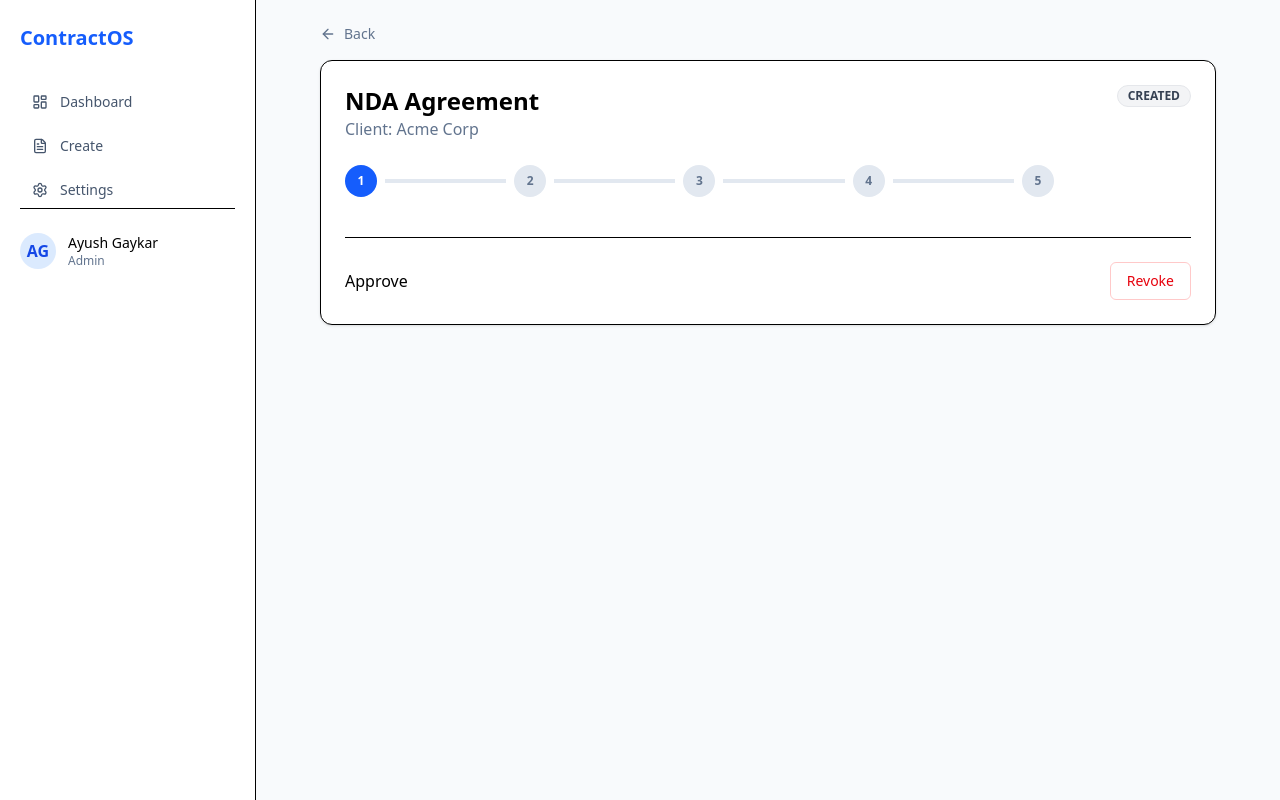
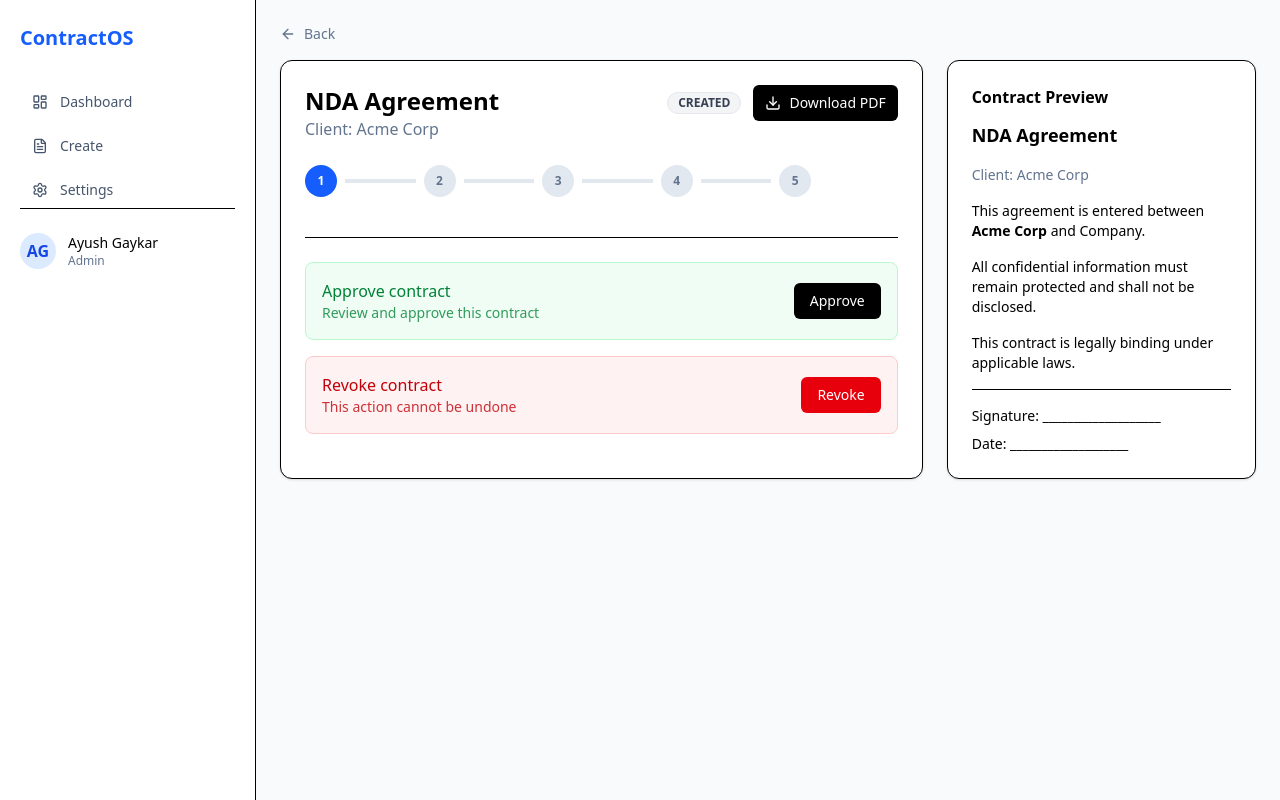
Before and after one commit to Shrol69/Contract-Management-Platform, a Next.js app in the folder contract-app/: page /contract/1 in a window 1280 px wide. Built offline with nearby package versions, Linux system fonts and the light colour scheme.

Commit message:
adding dowanload button

```diff
--- a/contract-app/app/contract/[id]/page.tsx
+++ b/contract-app/app/contract/[id]/page.tsx
@@ -3,7 +3,9 @@
 import { useParams, useRouter } from "next/navigation";
 import { useStore } from "@/store/useStore";
 import { StatusBadge } from "@/components/StatusBadge";
-import { ArrowLeft } from "lucide-react";
+import { ArrowLeft, Download } from "lucide-react";
+import jsPDF from "jspdf";
+import html2canvas from "html2canvas";
 
 const steps = [
   "CREATED",
@@ -33,8 +35,50 @@ export default function ContractDetail() {
   const currentStep =
     steps.indexOf(contract.status);
 
+  /* PDF FUNCTION */
+  async function downloadPDF() {
+    const input = document.getElementById(
+      "contract-preview"
+    );
+
+    if (!input) return;
+
+    const canvas = await html2canvas(input);
+    const imgData = canvas.toDataURL("image/png");
+
+    const pdf = new jsPDF("p", "mm", "a4");
+    const imgWidth = 210;
+    const imgHeight =
+      (canvas.height * imgWidth) /
+      canvas.width;
+
+    pdf.addImage(
+      imgData,
+      "PNG",
+      0,
+      0,
+      imgWidth,
+      imgHeight
+    );
+
+    /* CLEAN FILE NAME */
+    const safeClient =
+      contract.clientName
+        .replace(/\s+/g, "_")
+        .toLowerCase();
+
+    const safeContract =
+      contract.blueprintName
+        .replace(/\s+/g, "_")
+        .toLowerCase();
+
+    pdf.save(
+      `${safeClient}_${safeContract}.pdf`
+    );
+  }
+
   return (
-    <div className="max-w-4xl mx-auto">
+    <div className="max-w-5xl mx-auto">
 
       {/* Back */}
       <button
@@ -44,7 +88,10 @@ export default function ContractDetail() {
         <ArrowLeft size={16} /> Back
       </button>
 
-      <div className="bg-white border rounded-xl p-6 shadow-sm">
+      <div className="grid md:grid-cols-3 gap-6">
+
+        {/* LEFT PANEL */}
+        <div className="md:col-span-2 bg-white border rounded-xl p-6 shadow-sm">
 
           {/* Header */}
           <div className="flex justify-between items-start mb-6">
@@ -57,7 +104,20 @@ export default function ContractDetail() {
               </p>
             </div>
 
-          <StatusBadge status={contract.status} />
+            <div className="flex items-center gap-3">
+              <StatusBadge
+                status={contract.status}
+              />
+
+              {/* DOWNLOAD BUTTON */}
+              <button
+                onClick={downloadPDF}
+                className="flex items-center gap-2 bg-black text-white px-3 py-2 rounded-md text-sm hover:opacity-90"
+              >
+                <Download size={16} />
+                Download PDF
+              </button>
+            </div>
           </div>
 
           {/* Stepper */}
@@ -92,90 +152,184 @@ export default function ContractDetail() {
             ))}
           </div>
 
-        {/* Actions */}
-        <div className="flex gap-3 border-t pt-6">
+          {/* ACTIONS */}
+          <div className="border-t pt-6 space-y-4">
 
             {contract.status === "CREATED" && (
-            <button
+              <ActionCard
+                title="Approve contract"
+                desc="Review and approve this contract"
+                color="green"
+                btn="Approve"
                 onClick={() =>
                   updateStatus(
                     contract.id,
                     "APPROVED"
                   )
                 }
-              className="btn-primary"
-            >
-              Approve
-            </button>
+              />
             )}
 
             {contract.status === "APPROVED" && (
-  <div className="bg-blue-50 border border-blue-200 p-4 rounded-lg flex justify-between items-center">
-
-    <div>
-      <p className="font-medium">
-        Ready to send contract
-      </p>
-      <p className="text-sm text-slate-500">
-        This will notify the client via email
-      </p>
-    </div>
-
-    <button
+              <ActionCard
+                title="Ready to send"
+                desc="Client will receive email"
+                color="blue"
+                btn="Send Contract"
                 onClick={() =>
-        updateStatus(contract.id, "SENT")
+                  updateStatus(
+                    contract.id,
+                    "SENT"
+                  )
                 }
-      className="bg-blue-600 text-white px-4 py-2 rounded-md text-sm"
-    >
-      Send Contract
-    </button>
-  </div>
+              />
             )}
 
             {contract.status === "SENT" && (
-            <button
+              <ActionCard
+                title="Awaiting signature"
+                desc="Mark once client signs"
+                color="purple"
+                btn="Mark Signed"
                 onClick={() =>
                   updateStatus(
                     contract.id,
                     "SIGNED"
                   )
                 }
-              className="btn-primary"
-            >
-              Mark Signed
-            </button>
+              />
             )}
 
             {contract.status === "SIGNED" && (
-            <button
+              <ActionCard
+                title="Finalize contract"
+                desc="Lock to prevent edits"
+                color="slate"
+                btn="Lock Contract"
                 onClick={() =>
                   updateStatus(
                     contract.id,
                     "LOCKED"
                   )
                 }
-              className="btn-primary"
-            >
-              Lock
-            </button>
+              />
             )}
 
-          {/* Revoke */}
-          {contract.status !==
-            "LOCKED" && (
-            <button
+            {contract.status !== "LOCKED" && (
+              <ActionCard
+                title="Revoke contract"
+                desc="This action cannot be undone"
+                color="red"
+                btn="Revoke"
+                danger
                 onClick={() =>
-                revokeContract(
-                  contract.id
-                )
+                  revokeContract(contract.id)
                 }
-              className="ml-auto text-red-600 border border-red-200 px-4 py-2 rounded-md text-sm hover:bg-red-50"
+              />
+            )}
+          </div>
+        </div>
+
+        {/* RIGHT PANEL – PREVIEW */}
+        <div
+          id="contract-preview"
+          className="bg-white border rounded-xl p-6 shadow-sm h-fit"
         >
-              Revoke
-            </button>
-          )}
+          <h3 className="font-semibold mb-3">
+            Contract Preview
+          </h3>
+
+          <div className="text-sm space-y-4">
+
+            <h2 className="text-lg font-bold">
+              {contract.blueprintName}
+            </h2>
+
+            <p className="text-slate-500">
+              Client: {contract.clientName}
+            </p>
+
+            <p>
+              This agreement is entered between{" "}
+              <b>
+                {contract.clientName}
+              </b>{" "}
+              and Company.
+            </p>
+
+            <p>
+              All confidential information must
+              remain protected and shall not be
+              disclosed.
+            </p>
+
+            <p>
+              This contract is legally binding
+              under applicable laws.
+            </p>
+
+            <div className="border-t pt-4">
+              <p>
+                Signature:
+                ___________________
+              </p>
+              <p className="mt-2">
+                Date:
+                ___________________
+              </p>
+            </div>
+          </div>
         </div>
       </div>
     </div>
   );
 }
+
+/* ACTION CARD COMPONENT */
+function ActionCard({
+  title,
+  desc,
+  btn,
+  onClick,
+  color,
+  danger,
+}: any) {
+  const map: any = {
+    green:
+      "bg-green-50 border-green-200 text-green-700",
+    blue:
+      "bg-blue-50 border-blue-200 text-blue-700",
+    purple:
+      "bg-purple-50 border-purple-200 text-purple-700",
+    slate:
+      "bg-slate-50 border-slate-200 text-slate-700",
+    red:
+      "bg-red-50 border-red-200 text-red-700",
+  };
+
+  return (
+    <div
+      className={`border p-4 rounded-lg flex justify-between items-center ${map[color]}`}
+    >
+      <div>
+        <p className="font-medium">
+          {title}
+        </p>
+        <p className="text-sm opacity-80">
+          {desc}
+        </p>
+      </div>
+
+      <button
+        onClick={onClick}
+        className={`px-4 py-2 rounded-md text-sm text-white ${
+          danger
+            ? "bg-red-600"
+            : "bg-black"
+        }`}
+      >
+        {btn}
+      </button>
+    </div>
+  );
+}
--- a/contract-app/package.json
+++ b/contract-app/package.json
@@ -10,6 +10,8 @@
   },
   "dependencies": {
     "date-fns": "^4.1.0",
+    "dom-to-image-more": "^3.7.2",
+    "jspdf": "^4.0.0",
     "lucide-react": "^0.562.0",
     "next": "16.1.3",
     "react": "19.2.3",
```
Also changed, not shown: 1 other file (tests, documents, lock files or other folders). Lines whose indentation alone changed are shown as unchanged.
